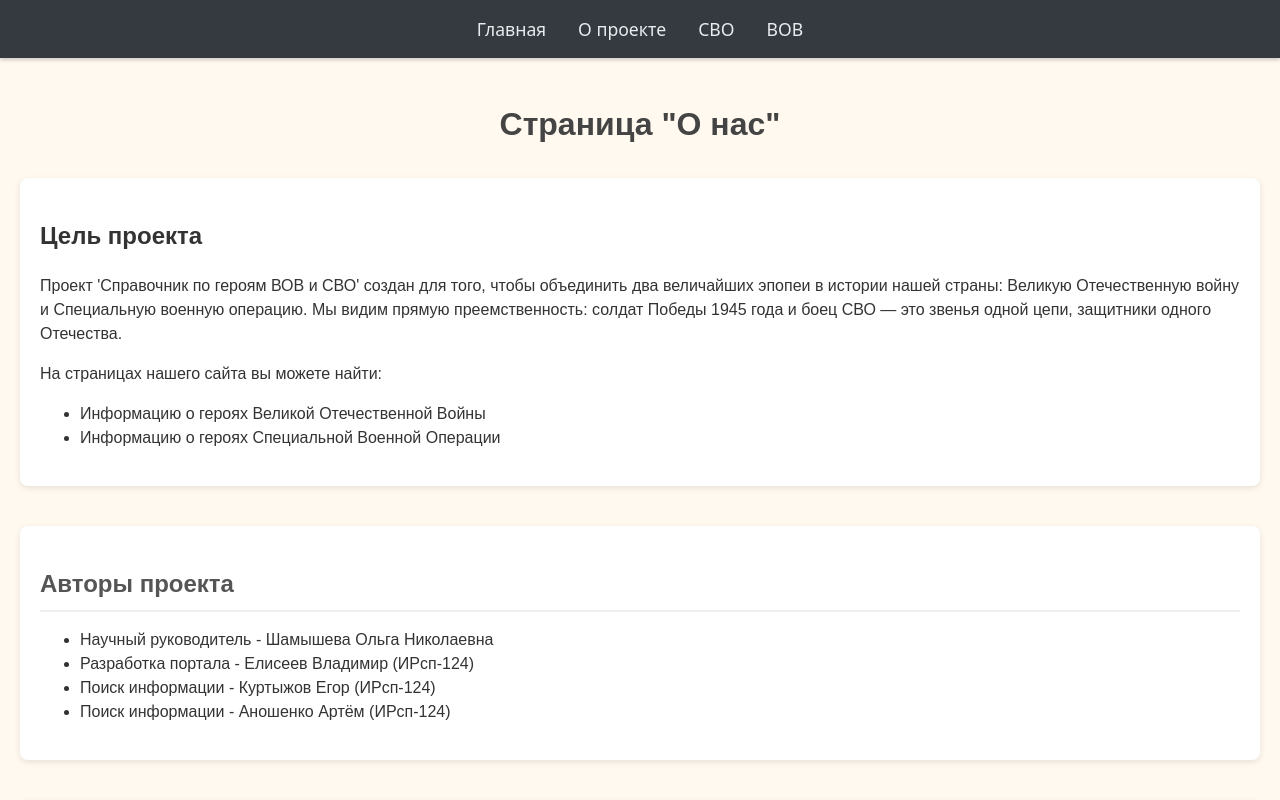
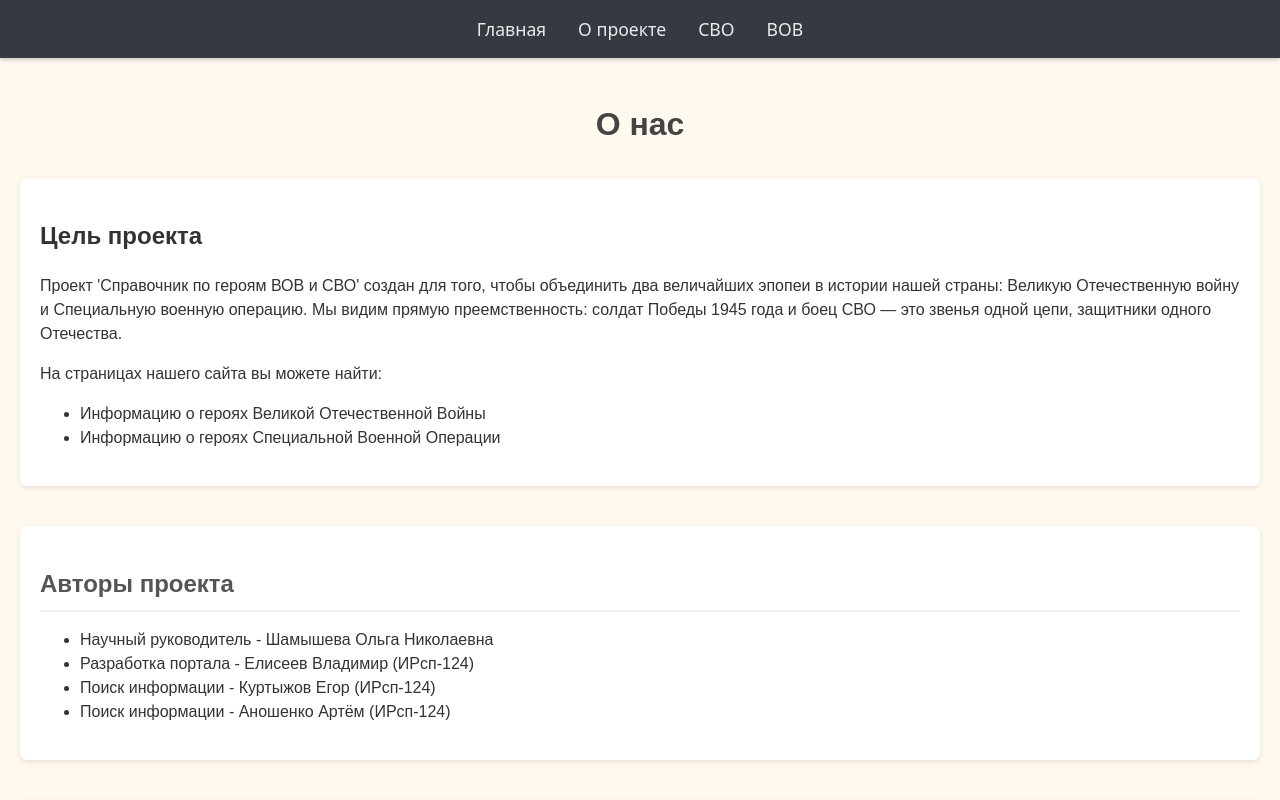
Before and after one commit to StarFury-gh/vov_project, a React (Vite) app in the folder frontend/: page /about in a window 1280 px wide. Shown: the top 800 px of the page. Built offline with nearby package versions, Linux system fonts and the light colour scheme.

Commit message:
fronend: fixed about page title

```diff
--- a/frontend/src/pages/AboutPage/AboutPage.tsx
+++ b/frontend/src/pages/AboutPage/AboutPage.tsx
@@ -5,7 +5,7 @@
 function AboutPage() {
     return (
         <div className={styles['about-page']}>
-            <h1 className={styles['about-page__title']}>Страница "О нас"</h1>
+            <h1 className={styles['about-page__title']}>О нас</h1>
             <section className={styles['about-page__section']}>
                 <h2>
                     Цель проекта
```
